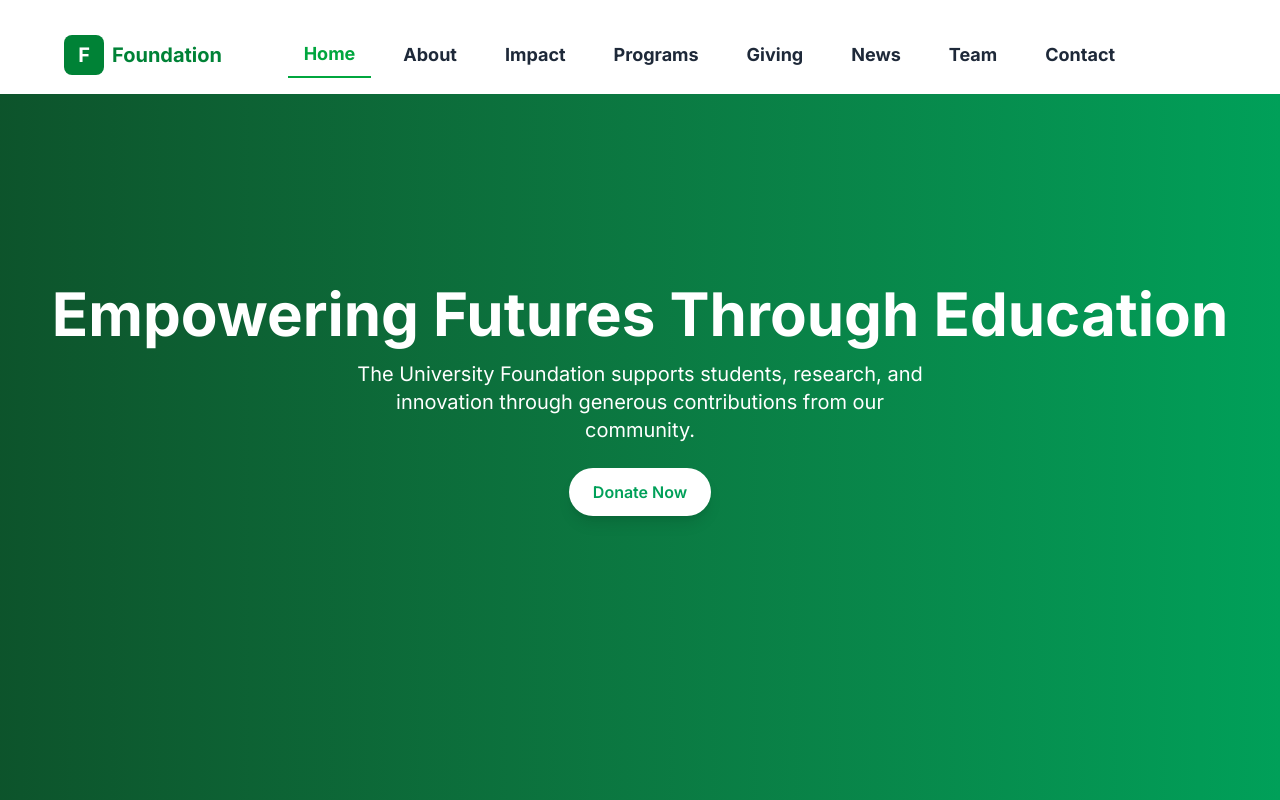
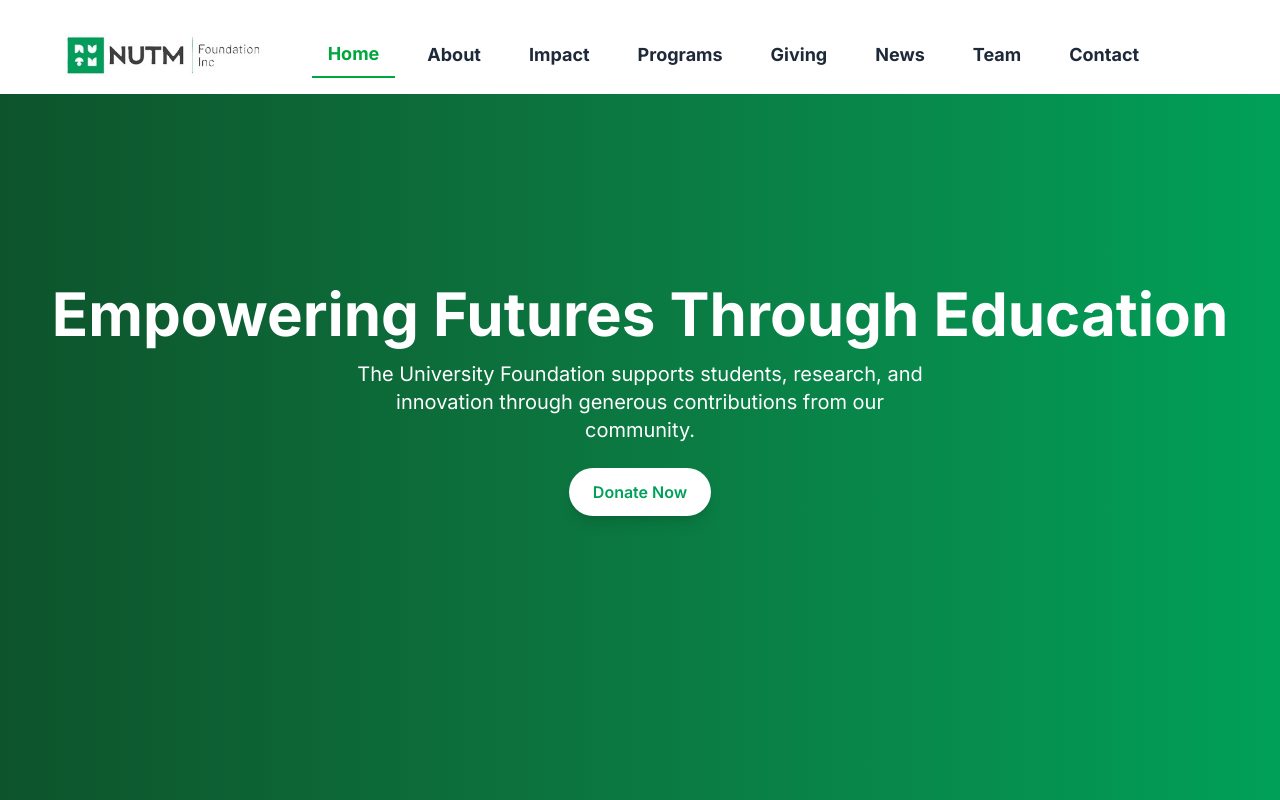
Before and after one commit to JaxTee100/nutm-foundation-site, a Next.js app: page / in a window 1280 px wide. Shown: the top 800 px of the page. Built offline with nearby package versions, Linux system fonts and the light colour scheme.

Commit message:
added the nutm logo to the navbar

```diff
--- a/components/Navbar.jsx
+++ b/components/Navbar.jsx
@@ -1,7 +1,9 @@
 "use client";
 
+import Image from "next/image";
 import { useEffect, useState } from "react";
 import { Link as LinkScroll, scroller } from "react-scroll";
+import Logo from '../assets/logo.jpg'
 
 const menuItems = [
   { id: "hero", label: "Home" },
@@ -62,10 +64,7 @@ export default function Navbar() {
           {/* Logo */}
           <div className="col-start-1 col-end-2 flex items-center">
             <div className="cursor-pointer flex gap-2 font-bold items-center text-xl text-green-700">
-              <div className="w-[40px] h-[40px] flex justify-center items-center p-3 rounded-[8px] bg-green-700">
-                <span className="text-white text-xl font-bold">F</span>
-              </div>
-              Foundation
+              <Image src={Logo} alt='nutm-logo' width={200} height={200}/>
             </div>
           </div>
 
```
